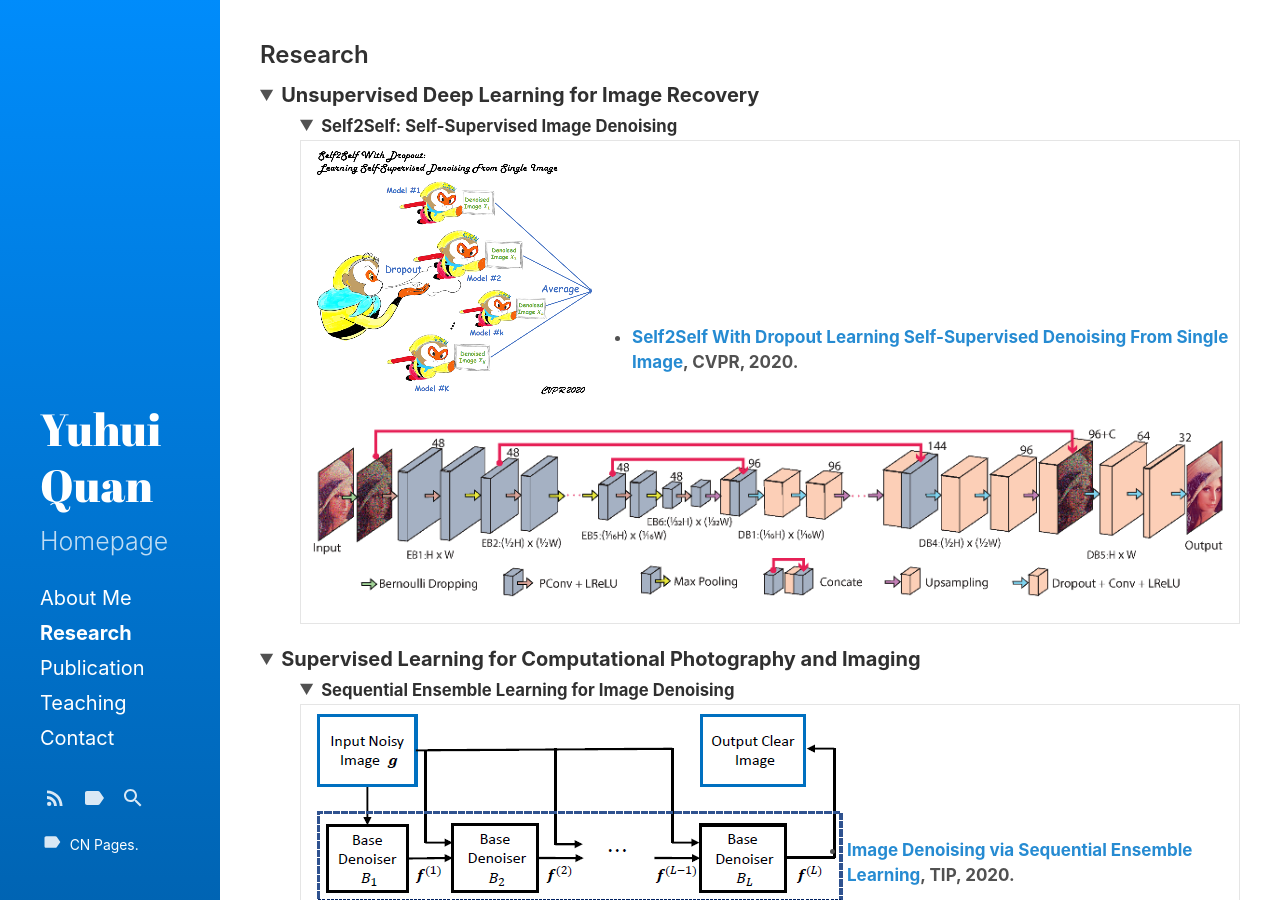
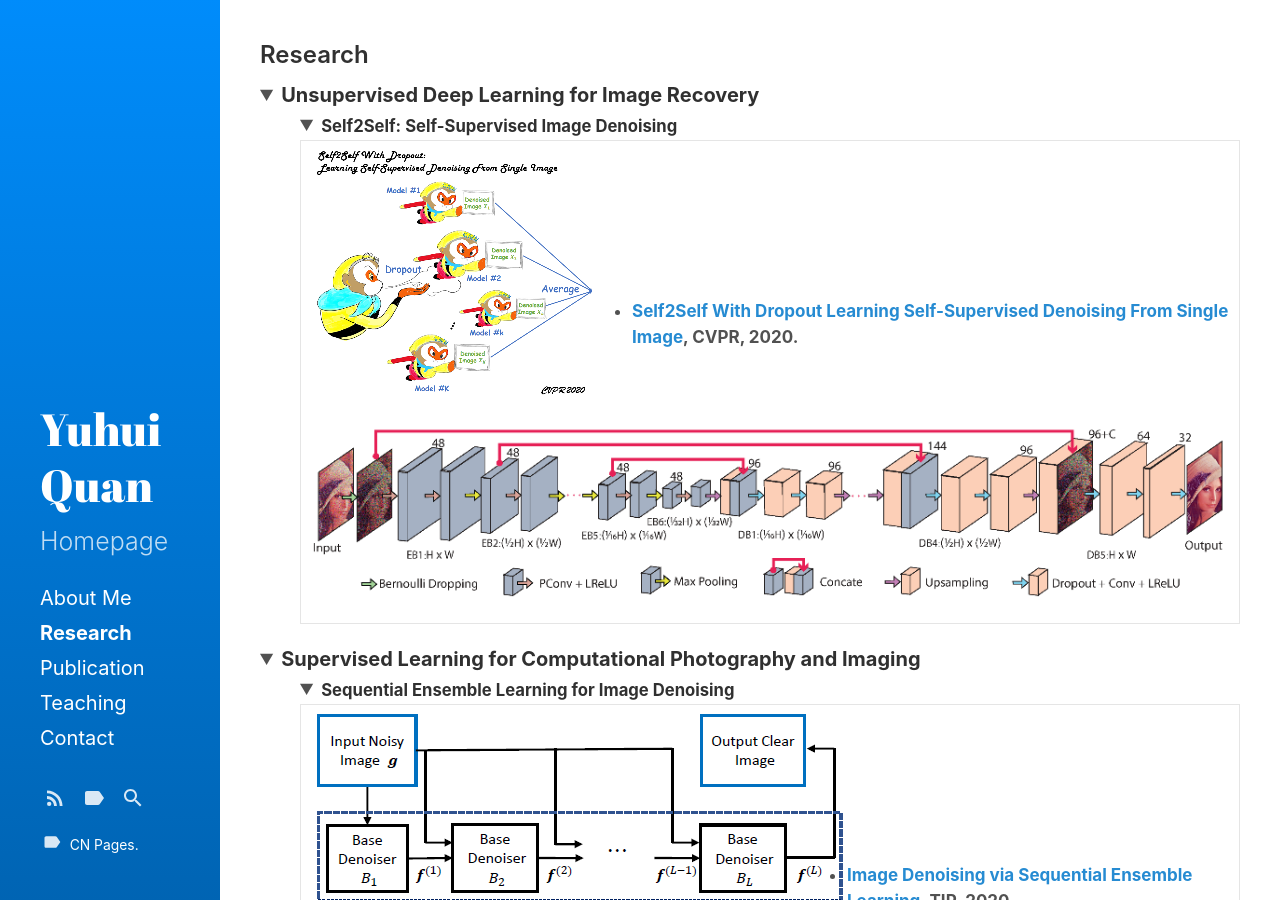
Before and after one commit to Dofboom/Dofboom.github.io, a Jekyll site: the page built from research.md, in a window 1280 px wide and 900 px high. Built offline with Jekyll 4.4.1, drawn with Linux system fonts in a browser that asks for light colours.

Commit message:
Update research.md

```diff
--- a/research.md
+++ b/research.md
@@ -22,7 +22,7 @@ sidebar_link: true
   <img src="https://github.com/Dofboom/Dofboom.github.io/raw/master/images/r_im1.png" alt="" height="130" align="left" />
   <img src="https://github.com/Dofboom/Dofboom.github.io/raw/master/images/r_im2.png" alt="" height="130" align="left" />
   <br /><br />
-  <br /><br /><br /><br /><br />
+  <br /><br /><br /><br />
   <ul>
    <li type="disc"><strong><a href="https://github.com/csyhquan/csyhquan.github.io/raw/master/manuscript/20x-cvpr-Self2Self%20With%20Dropout%20Learning%20Self-Supervised%20Denoising%20From%20Single%20Image.pdf">Self2Self With Dropout Learning Self-Supervised Denoising From Single Image</a></strong>, CVPR, 2020.</li>
   </ul>
@@ -49,7 +49,7 @@ sidebar_link: true
  <th>
   <img src="https://github.com/Dofboom/Dofboom.github.io/raw/master/images/r_im3.png" alt="" height="130" align="left" />
   <br /><br />
-  <br /><br /><br />
+  <br /><br /><br /><br />
 <ul>
 <li type="disc"><strong><a href="https://github.com/csyhquan/csyhquan.github.io/raw/master/manuscript/20-tip-Image%20Denoising%20via%20Sequential%20Ensemble%20Learning.pdf">Image Denoising via Sequential Ensemble Learning</a></strong>, TIP, 2020.</li>
 </ul>
```
